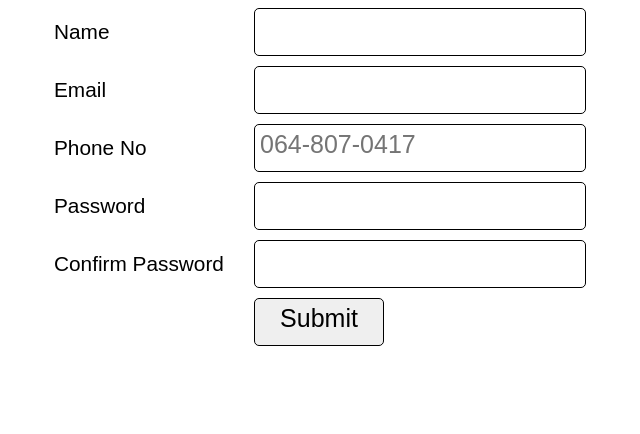
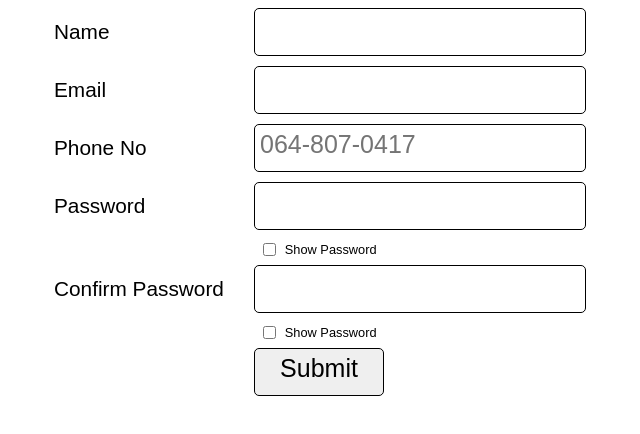
Before and after one commit to PJMantoss/form_validation, a plain HTML site: page index.html in a window 1280 px wide. Shown: the whole page, without its empty margins (311-951 px from the left). Drawn offline with nearby package versions, Linux system fonts and the light colour scheme.

Commit message:
update style

```diff
--- a/index.html
+++ b/index.html
@@ -103,11 +103,19 @@
         <div class="formelement">
             <label for="password">Password</label>
             <input type="password" name="password" id="password">
+            <div class="show-password-container">
+                <input type="checkbox" id="showPasswordToggle">
+                <label for="showPasswordToggle">Show Password</label>
+            </div>
         </div>
 
         <div class="formelement">
             <label for="confirmpassword">Confirm Password</label>
             <input type="password" name="confirmpassword" id="confirmpassword">
+                <div class="show-password-container">
+                <input type="checkbox" id="showConfirmPasswordToggle">
+                <label for="showConfirmPasswordToggle">Show Password</label>
+            </div>
         </div>
 
         <input id="submitBtn" type="submit" value="Submit">
```
